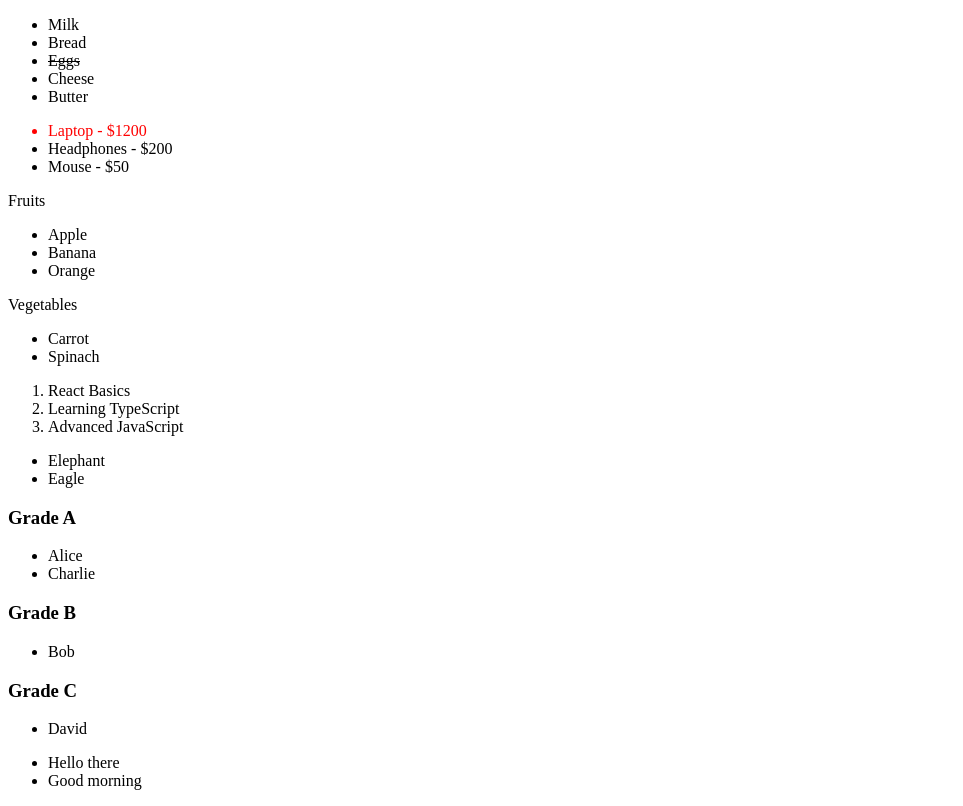
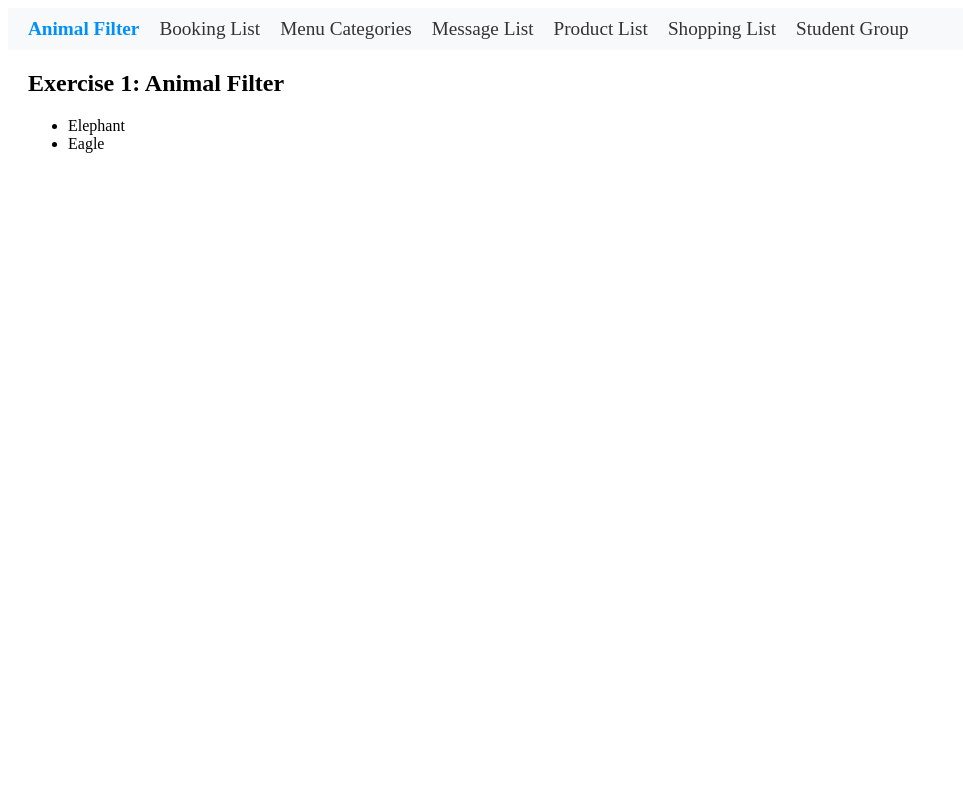
Before and after one commit to amazingawwal/eHealth_WWR, a React (Vite) app: page / in a window 1280 px wide. Shown: the whole page, without its empty margins (0-963 px from the left). Built offline with nearby package versions, Linux system fonts and the light colour scheme.

Commit message:
feat:routing

```diff
--- a/package.json
+++ b/package.json
@@ -11,7 +11,8 @@
   },
   "dependencies": {
     "react": "^19.1.1",
-    "react-dom": "^19.1.1"
+    "react-dom": "^19.1.1",
+    "react-router-dom": "^7.9.1"
   },
   "devDependencies": {
     "@eslint/js": "^9.33.0",
--- a/src/App.tsx
+++ b/src/App.tsx
@@ -1,4 +1,5 @@
 import './App.css'
+import { BrowserRouter, Routes, Route, } from 'react-router-dom';
 import ShoppingList from './components/ShoppingList'
 import ProductList from './components/ProductList'
 import MenuCategories from './components/MenuCategories'
@@ -6,21 +7,39 @@ import BookingList from './components/BookingList'
 import AnimalFilter from './components/AnimalFilter'
 import StudentGroup from './components/StudentGroup'
 import MessageList from './components/MessageList'
+import Navbar from './assets/HelperFunction/Navigation';
 
 
 function App() {
-
+ const navs = [
+  { route: "/", component: <AnimalFilter/>, heading:"Exercise 1: Animal Filter" },
+  { route: "/booking-list", component: <BookingList/>, heading:"Exercise 2: Booking List" },
+  { route: "/menu-categories", component: <MenuCategories/>, heading:"Exercise 3: Menu Categories" },
+  { route: "/message-list", component: <MessageList/>, heading:"Exercise 4: Message List" },
+  { route: "/product-list", component: <ProductList/>, heading:"Exercise 5: Product List" },
+  { route: "/shopping-list", component: <ShoppingList/>, heading:"Exercise 6: Shopping List" },
+  { route: "/student-group", component: <StudentGroup/>, heading:"Exercise 7: Student Group" },
+];
 
   return (
-    <>
-      <ShoppingList/>
-      <ProductList/>
-      <MenuCategories/>
-      <BookingList/>
-      <AnimalFilter/>
-      <StudentGroup/>
-      <MessageList/>
-    </>
+    <BrowserRouter>
+      <nav style={{ backgroundColor: '#f8f9fa', padding: '10px', marginBottom: '20px' }}>
+        <Navbar/>
+      </nav>
+
+      <section>
+        {navs.map(nav=>
+        <div style={{ padding: '0 20px' }}>
+          <Routes>
+            <Route key={nav.route} path={nav.route} element={<>
+              <h2>{nav.heading}</h2>
+              {nav.component}
+              </>} >
+            </Route>
+          </Routes>
+      </div>)}
+      </section>
+    </BrowserRouter>
   )
 }
 
--- /dev/null
+++ b/src/assets/HelperFunction/Navigation.tsx
@@ -0,0 +1,28 @@
+import { NavLink } from "react-router-dom";
+
+const linkStyle = ({ isActive }: { isActive: boolean }) => ({
+  margin: "0 10px",
+  fontSize: "1.2em",
+  color: isActive ? "#0090fc" : "#333",
+  textDecoration: "none",
+  fontWeight: isActive ? "bold" : "normal",
+});
+
+
+const links = [
+  { to: "/", label: "Animal Filter" },
+  { to: "/booking-list", label: "Booking List" },
+  { to: "/menu-categories", label: "Menu Categories" },
+  { to: "/message-list", label: "Message List" },
+  { to: "/product-list", label: "Product List" },
+  { to: "/shopping-list", label: "Shopping List" },
+  { to: "/student-group", label: "Student Group" },
+];
+
+export default function Navbar() {
+  return (
+    <nav>
+      {links.map(link=><NavLink key={link.label} to={link.to} style={linkStyle}>{link.label}</NavLink>)}
+    </nav>
+  );
+}
--- a/src/components/MenuCategories.tsx
+++ b/src/components/MenuCategories.tsx
@@ -6,7 +6,7 @@ const menu = [
     return(<>
         {menu.map(item =>
         <div>
-            <header >{item.category}</header>
+            <h3 >{item.category}</h3>
             <ul>
                 {item.items.map(fruits=><li key={fruits}>
                     {fruits}
```
Also changed, not shown: 1 other file (tests, documents, lock files or other folders).
